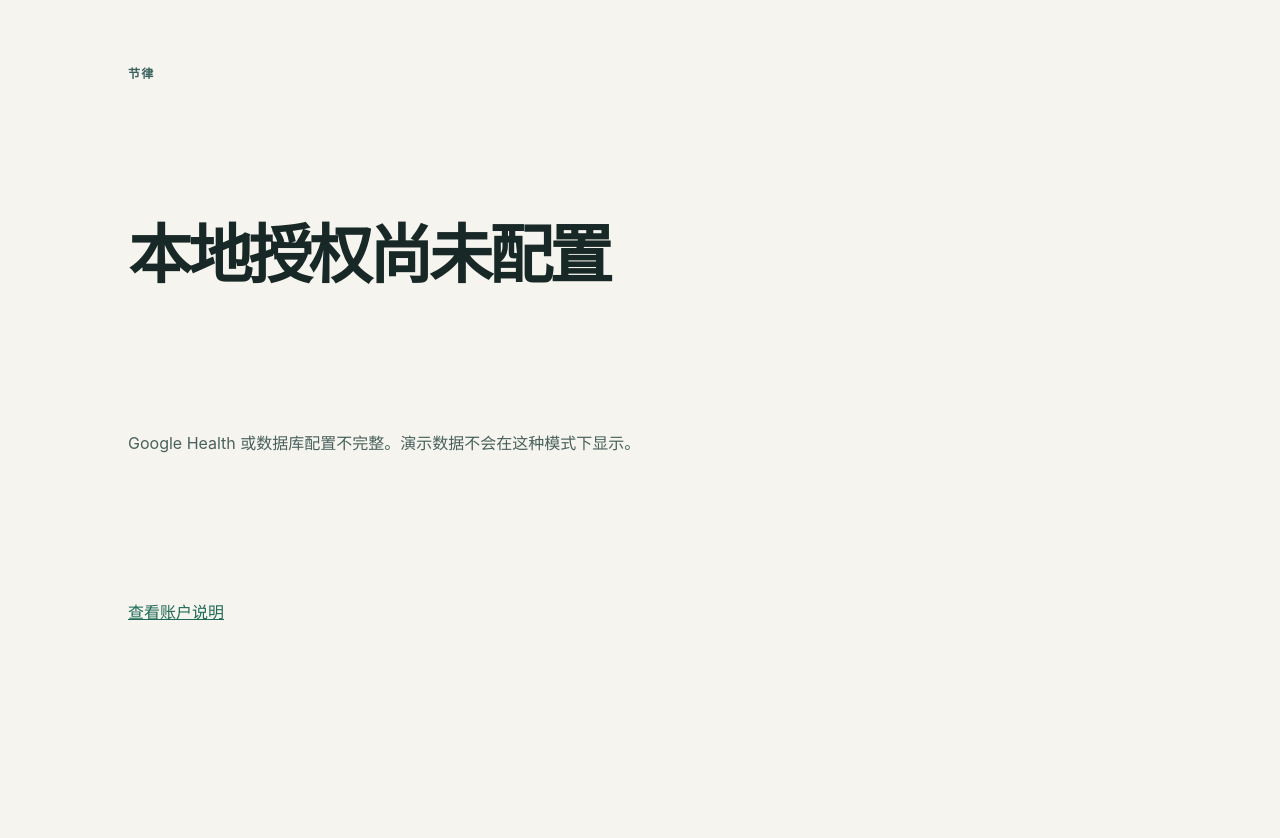
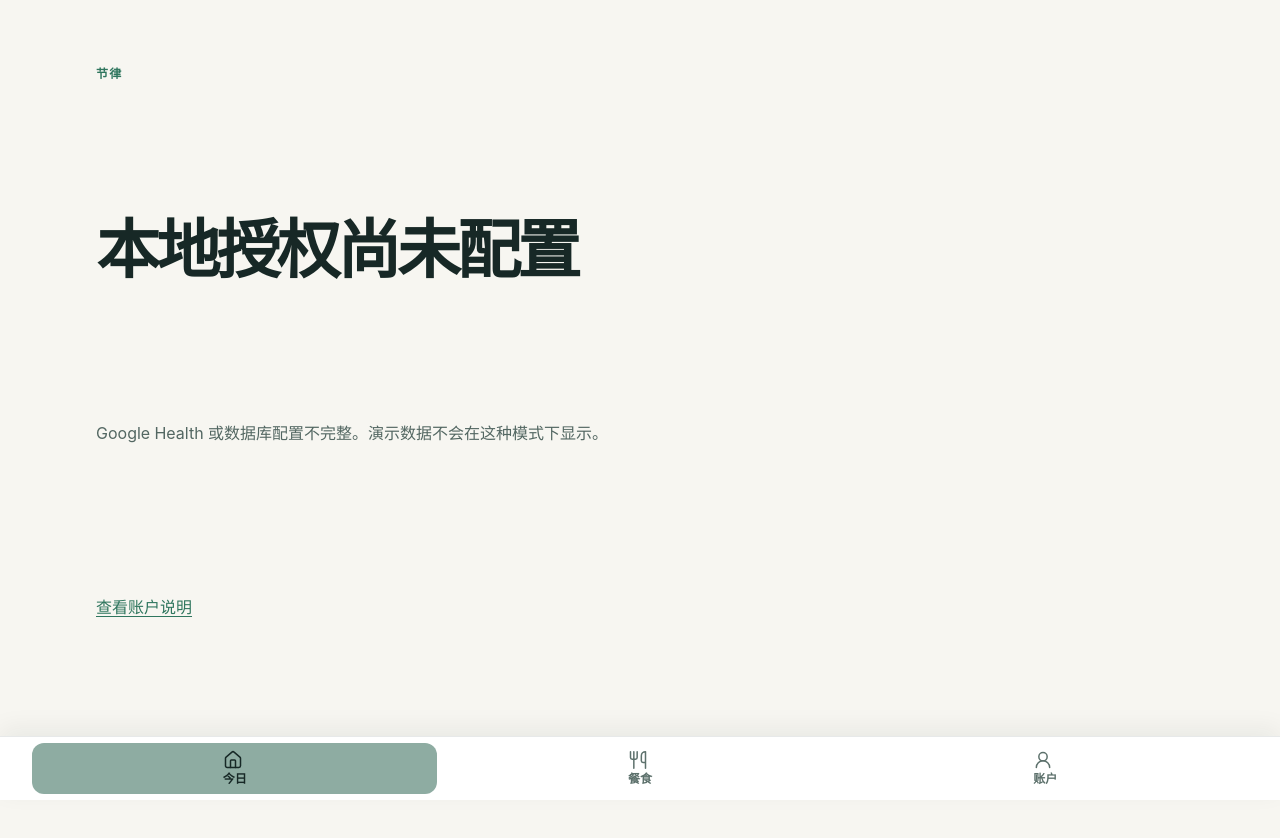
Before and after one commit to DoubiYang/fitbit, a Next.js app: page /rhythm/ in a window 1280 px wide. Shown: the top 838 px of the page. Before the commit the page ends 800 px from the top, so only its background shows below. Built offline with nearby package versions, Linux system fonts and the light colour scheme; no server answers.

Commit message:
feat: add sage app shell

```diff
--- a/app/globals.css
+++ b/app/globals.css
@@ -1,15 +1,36 @@
 :root {
-  color: #172826;
-  background: #f6f4ee;
-  font-family: -apple-system, BlinkMacSystemFont, "PingFang SC", "Microsoft YaHei", sans-serif;
+  --surface-canvas: #F7F6F1;
+  --surface-raised: #FFFFFF;
+  --surface-sage: #E8F0EC;
+  --ink: #172826;
+  --sage: #8EACA2;
+  --sage-deep: #2F765E;
+  --success: #2F765E;
+  --success-surface: #E6F1EB;
+  --caution: #8A5A1D;
+  --caution-surface: #FFF3D9;
+  --error: #A0443A;
+  --error-surface: #FCEBE8;
+  color: var(--ink);
+  background: var(--surface-canvas);
+  font-family: -apple-system, BlinkMacSystemFont, "PingFang SC", "Hiragino Sans GB", "Microsoft YaHei", sans-serif;
+  font-variant-numeric: tabular-nums;
 }
 
 * {
   box-sizing: border-box;
 }
 
+html {
+  background: var(--surface-canvas);
+}
+
 body {
   margin: 0;
+  min-width: 20rem;
+  min-height: 100vh;
+  color: var(--ink);
+  background: var(--surface-canvas);
 }
 
 h1,
@@ -46,7 +67,7 @@ ol {
 
 .eyebrow,
 .section-kicker {
-  color: #3b625e;
+  color: var(--sage-deep);
   font-size: 0.75rem;
   font-weight: 750;
   letter-spacing: 0.1em;
@@ -69,7 +90,7 @@ h3 {
 }
 
 .lede {
-  color: #49615d;
+  color: #536762;
   font-size: 1rem;
   line-height: 1.65;
 }
@@ -88,28 +109,28 @@ h3 {
 }
 
 .freshness--fresh {
-  color: #195c46;
-  background: #d9efe4;
+  color: var(--success);
+  background: var(--success-surface);
 }
 
 .freshness--stale {
-  color: #804906;
-  background: #f6e7ca;
+  color: var(--caution);
+  background: var(--caution-surface);
 }
 
 .action-card,
 .metric-card,
 .data-state {
-  border: 1px solid #c7d2cc;
+  border: 1px solid rgb(23 40 38 / 13%);
   border-radius: 1.1rem;
-  background: #ffffff;
+  background: var(--surface-raised);
 }
 
 .action-card {
   display: grid;
   gap: 0.875rem;
   padding: clamp(1.25rem, 3vw, 1.75rem);
-  border-color: #8bb6a6;
+  border-color: var(--sage);
   box-shadow: 0 0.75rem 2rem rgb(41 83 72 / 8%);
 }
 
@@ -123,7 +144,7 @@ h3 {
   display: grid;
   gap: 0.4rem;
   padding: 0;
-  color: #49615d;
+  color: #536762;
   font-size: 0.875rem;
   line-height: 1.5;
   list-style: none;
@@ -131,7 +152,7 @@ h3 {
 
 .evidence-list li::before {
   content: "依据  ";
-  color: #3b625e;
+  color: var(--sage-deep);
   font-weight: 700;
 }
 
@@ -145,7 +166,7 @@ h3 {
 }
 
 .section-note {
-  color: #61746f;
+  color: #667873;
   font-size: 0.8125rem;
   text-align: right;
 }
@@ -168,15 +189,15 @@ h3 {
 }
 
 .quality {
-  color: #415752;
+  color: #536762;
 }
 
 .quality[data-quality="low"] {
-  color: #804906;
+  color: var(--caution);
 }
 
 .quality[data-quality="calibrating"] {
-  color: #365d87;
+  color: var(--sage-deep);
 }
 
 .metric-card__score {
@@ -189,7 +210,7 @@ h3 {
 
 .metric-card__detail {
   align-self: end;
-  color: #49615d;
+  color: #536762;
   font-size: 0.875rem;
   line-height: 1.55;
 }
@@ -198,7 +219,7 @@ h3 {
   display: grid;
   gap: 0.75rem;
   padding: 1rem;
-  color: #49615d;
+  color: #536762;
   line-height: 1.6;
 }
 
@@ -210,23 +231,64 @@ h3 {
 
 button,
 .button-secondary {
-  border: 0;
+  min-height: 2.75rem;
+  border: 1px solid transparent;
   border-radius: 999px;
   padding: 0.7rem 1.1rem;
-  color: #f6f4ee;
-  background: #1f6b57;
+  color: var(--ink);
+  background: var(--sage);
   font: inherit;
   font-weight: 700;
   cursor: pointer;
 }
 
 .button-secondary {
-  color: #1f6b57;
-  background: #e7f3ee;
+  color: var(--sage-deep);
+  background: var(--surface-sage);
 }
 
 a {
-  color: #1f6b57;
+  color: var(--sage-deep);
+  text-decoration-thickness: 0.08em;
+  text-underline-offset: 0.16em;
+}
+
+button:hover:not(:disabled) {
+  background: var(--sage-deep);
+  color: var(--surface-raised);
+}
+
+input,
+select,
+textarea {
+  min-height: 2.75rem;
+  border: 1px solid rgb(23 40 38 / 22%);
+  border-radius: 0.65rem;
+  color: var(--ink);
+  background: var(--surface-raised);
+  font: inherit;
+}
+
+.dashboard-header p > a:only-child {
+  display: inline-flex;
+  align-items: center;
+  min-height: 2.75rem;
+}
+
+:focus-visible {
+  outline: 3px solid var(--sage-deep);
+  outline-offset: 3px;
+}
+
+@media (prefers-reduced-motion: reduce) {
+  *,
+  *::before,
+  *::after {
+    scroll-behavior: auto !important;
+    transition-duration: 0.01ms !important;
+    animation-duration: 0.01ms !important;
+    animation-iteration-count: 1 !important;
+  }
 }
 
 @media (max-width: 42rem) {
--- a/app/layout.tsx
+++ b/app/layout.tsx
@@ -2,6 +2,7 @@ import type { Metadata } from 'next';
 import type { ReactNode } from 'react';
 
 import './globals.css';
+import '../src/ui/shell/app-shell.module.css';
 
 export const metadata: Metadata = {
   title: '节律',
--- a/package.json
+++ b/package.json
@@ -12,6 +12,7 @@
   },
   "dependencies": {
     "google-auth-library": "^11.0.2",
+    "lucide-react": "^1.34.0",
     "next": "latest",
     "pg": "^8.23.0",
     "react": "latest",
--- /dev/null
+++ b/src/ui/shell/app-shell.module.css
@@ -0,0 +1,58 @@
+:global(.appShell__shell) {
+  min-height: 100dvh;
+  padding: 0 max(20px, env(safe-area-inset-right)) calc(64px + env(safe-area-inset-bottom)) max(20px, env(safe-area-inset-left));
+}
+
+:global(.appShell__shell) > main {
+  width: min(100%, 68rem);
+  margin-inline: auto;
+}
+
+:global(.appShell__shell > .dashboard) {
+  padding-inline: 0;
+}
+
+:global(.appShell__navigation) {
+  position: fixed;
+  z-index: 10;
+  right: 0;
+  bottom: 0;
+  left: 0;
+  display: grid;
+  grid-template-columns: repeat(3, minmax(0, 1fr));
+  min-height: calc(64px + env(safe-area-inset-bottom));
+  padding: 6px max(20px, env(safe-area-inset-right)) calc(6px + env(safe-area-inset-bottom)) max(20px, env(safe-area-inset-left));
+  border-top: 1px solid rgb(23 40 38 / 10%);
+  background: rgb(255 255 255 / 94%);
+  box-shadow: 0 -0.5rem 1.5rem rgb(23 40 38 / 6%);
+  backdrop-filter: blur(14px);
+}
+
+:global(.appShell__navigationItem) {
+  display: grid;
+  min-block-size: 44px;
+  place-content: center;
+  gap: 2px;
+  border-radius: 0.75rem;
+  color: #5d716c;
+  font-size: 0.75rem;
+  font-weight: 700;
+  line-height: 1.2;
+  text-align: center;
+  text-decoration: none;
+}
+
+:global(.appShell__navigationItemActive) {
+  color: var(--ink);
+  background: var(--sage);
+}
+
+@media (min-width: 48rem) {
+  :global(.appShell__shell) {
+    padding-inline: max(32px, env(safe-area-inset-right)) max(32px, env(safe-area-inset-left));
+  }
+
+  :global(.appShell__navigation) {
+    padding-inline: max(32px, env(safe-area-inset-right)) max(32px, env(safe-area-inset-left));
+  }
+}
--- /dev/null
+++ b/src/ui/shell/app-shell.tsx
@@ -0,0 +1,53 @@
+import type { ReactNode } from 'react';
+
+import { House, UserRound, Utensils, type LucideIcon } from 'lucide-react';
+
+export type AppShellActive = 'today' | 'account';
+
+type AppShellProps = {
+  active: AppShellActive;
+  children: ReactNode;
+  className?: string;
+};
+
+type NavigationItem = {
+  href: '/rhythm' | '/rhythm/meals/new' | '/rhythm/account';
+  label: string;
+  icon: LucideIcon;
+  active?: AppShellActive;
+};
+
+const navigationItems: readonly NavigationItem[] = [
+  { href: '/rhythm', label: '今日', icon: House, active: 'today' },
+  { href: '/rhythm/meals/new', label: '餐食', icon: Utensils },
+  { href: '/rhythm/account', label: '账户', icon: UserRound, active: 'account' },
+];
+
+function ui(name: string): string {
+  return `appShell__${name}`;
+}
+
+export function AppShell({ active, children, className }: AppShellProps) {
+  return (
+    <>
+      <div className={[ui('shell'), className].filter(Boolean).join(' ')}>{children}</div>
+      <nav className={ui('navigation')} aria-label="主要导航">
+        {navigationItems.map(({ href, label, icon: Icon, active: itemActive }) => {
+          const isActive = active === itemActive;
+
+          return (
+            <a
+              key={href}
+              className={[ui('navigationItem'), isActive ? ui('navigationItemActive') : ''].filter(Boolean).join(' ')}
+              href={href}
+              aria-current={isActive ? 'page' : undefined}
+            >
+              <Icon aria-hidden="true" size={20} strokeWidth={1.8} />
+              <span>{label}</span>
+            </a>
+          );
+        })}
+      </nav>
+    </>
+  );
+}
--- a/src/ui/shell/status-page.tsx
+++ b/src/ui/shell/status-page.tsx
@@ -1,5 +1,8 @@
+import { AppShell } from './app-shell';
+
 export function StatusPage(input: { title: string; body: string; actionHref: string; actionLabel: string; eyebrow?: string }) {
   return (
+    <AppShell active="today">
       <main className="dashboard">
         <header className="dashboard-header">
           <p className="eyebrow">{input.eyebrow ?? '节律'}</p>
@@ -12,5 +15,6 @@ export function StatusPage(input: { title: string; body: string; actionHref: str
           </p>
         </header>
       </main>
+    </AppShell>
   );
 }
```
Also changed, not shown: 2 other files (tests, documents, lock files or other folders). Lines whose indentation alone changed are shown as unchanged.
